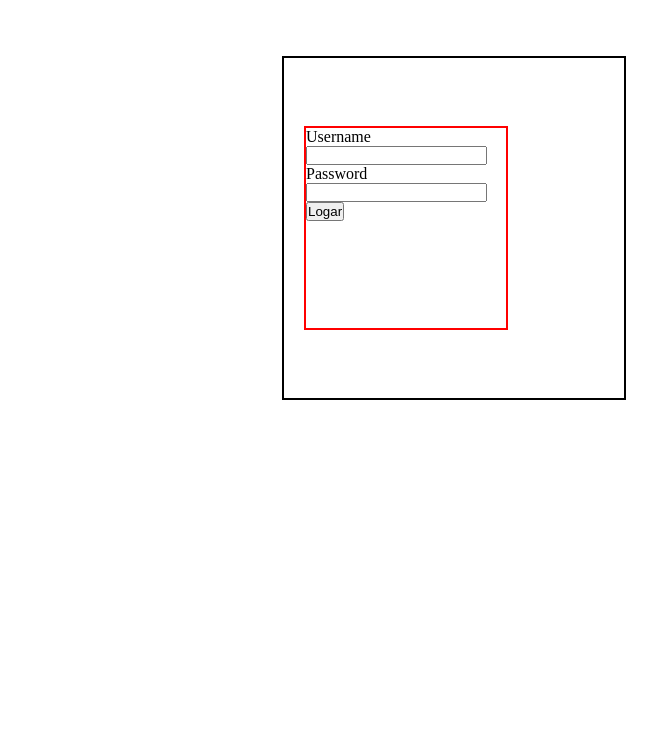
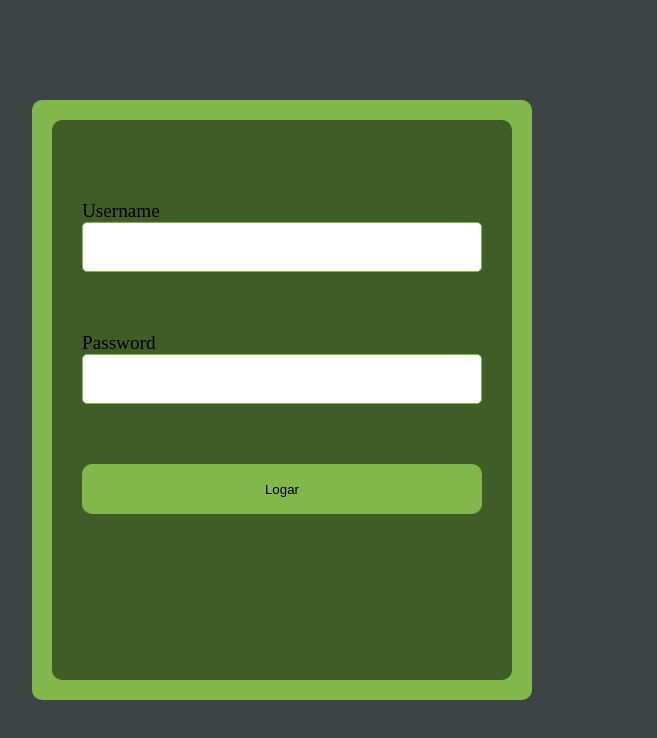
Before and after one commit to Vitor-AB/Projeto-fabrica-gerenciadordetarefas, a React (Vite) app in the folder client/: page / in a window 1280 px wide. Shown: the top 738 px of the page, without its empty margins (358-1015 px from the left). Built offline with nearby package versions, Linux system fonts and the light colour scheme.

Commit message:
Update tela login css

```diff
--- a/client/src/App.module.css
+++ b/client/src/App.module.css
@@ -1,4 +1,5 @@
-app_container {
-    display: flex;
-    align-items: center;
+html,
+body {
+  height: 100%;
+  width: 100%;
 }
--- a/client/src/components/LoginForm.jsx
+++ b/client/src/components/LoginForm.jsx
@@ -4,13 +4,16 @@ function LoginForm() {
   return (
     <div className={styles.login_container}>
       <div className={styles.form_container}>
+        <div className={styles.input_container}>
           <form action="http://localhost:3000/validateLogin" method="post">
             <label htmlFor="username">Username</label>
             <input type="text" name="username" id="username" />
             <label htmlFor="password">Password</label>
             <input type="password" name="password" id="password" />
+
             <button type="submit">Logar</button>
           </form>
+        </div>
       </div>
     </div>
   );
--- a/client/src/components/LoginForm.module.css
+++ b/client/src/components/LoginForm.module.css
@@ -1,19 +1,60 @@
-.login_container{
-    position: absolute;
-    left: 50%;
-    right: 50%;
-    bottom: 50%;
-    display: flex;
-    align-items: center;
-    border: 2px solid black;
-    width: 300px;
-    height: 300px;
-    padding: 20px;
+.login_container {
+  position: relative;
+  display: flex;
+  align-items: center;
+  width: 100vw;
+  height: 100vh;
+  background-color: #3e4444;
+  /* border: 2px solid black; */
 }
 
-.form_container{
-    flex-direction: column;
-    height: 200px;
-    width: 200px;
-    border: 2px solid red;
+.form_container {
+  height: 600px;
+  width: 500px;
+  margin: auto;
+  padding: 20px;
+  background-color: #82b74b;
+  border-radius: 10px;
+  /* border: 2px solid red; */
 }
+
+.input_container {
+  position: relative;
+  width: 100%;
+  height: 100%;
+  padding: 80px 30px 0px 30px;
+  background-color: #405d27;
+  border-radius: 10px;
+}
+
+.input_container label {
+  margin-right: 10px;
+  font-size: larger;
+}
+
+.input_container input {
+  width: 100%;
+  height: 50px;
+  font-size: larger;
+  margin-bottom: 60px;
+  border: 1px solid #82b74b;
+  border-radius: 5px;
+  padding: 10px;
+}
+
+.input_container input:focus {
+  background-color: #c1946a;
+}
+
+.input_container button {
+  width: 100%;
+  height: 50px;
+  background-color: #82b74b;
+  border: none;
+  border-radius: 10px;
+}
+
+.input_container button:hover {
+  cursor: pointer;
+  border: 2px solid #405d27;
+}
--- a/client/src/index.css
+++ b/client/src/index.css
@@ -1,5 +1,14 @@
-
-* {
+html,
+body {
   padding: 0;
   margin: 0;
 }
+
+body {
+  height: 100vh;
+  width: 100vw;
+}
+
+* {
+  box-sizing: border-box;
+}
```
Lines whose indentation alone changed are shown as unchanged.
